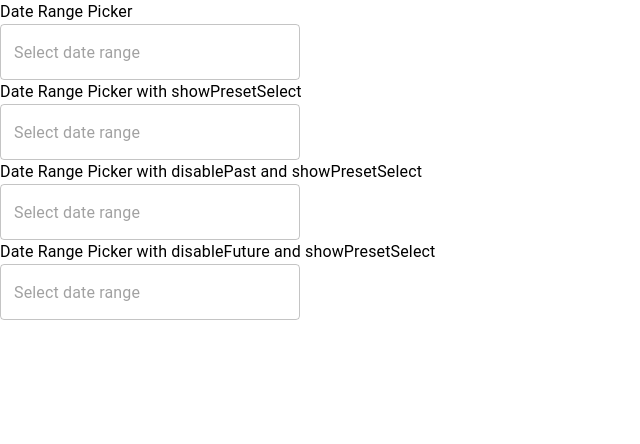
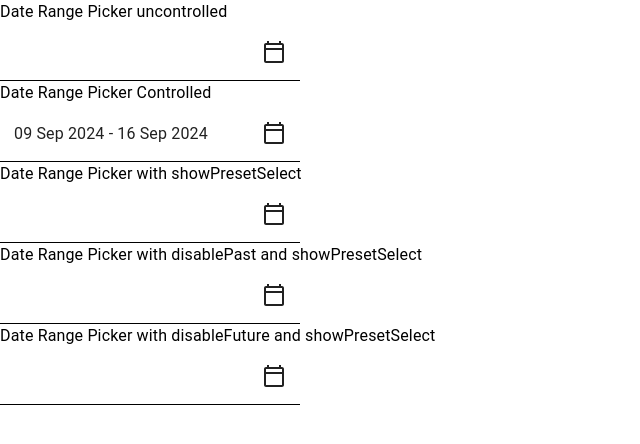
Before and after one commit to Vlasanya/DateRangeCalendar, a React (Create React App) app: page / in a window 1280 px wide. Shown: the top 444 px of the page, without its empty margins (0-640 px from the left). Built offline with nearby package versions, Linux system fonts and the light colour scheme.

Commit message:
add test

```diff
--- /dev/null
+++ b/jest.setup.js
@@ -0,0 +1,2 @@
+// jest.setup.js
+import '@testing-library/jest-dom';
--- a/src/App.tsx
+++ b/src/App.tsx
@@ -1,20 +1,35 @@
-import React from 'react';
-import { LocalizationProvider } from '@mui/x-date-pickers/LocalizationProvider';
-import { AdapterMoment } from '@mui/x-date-pickers/AdapterMoment';
-import DateRangeInput from './components/dateRangeInput';
-import { Typography } from '@mui/material';
+import React, { useState } from "react";
+import { LocalizationProvider } from "@mui/x-date-pickers/LocalizationProvider";
+import { AdapterMoment } from "@mui/x-date-pickers/AdapterMoment";
+import DateRangeInput from "./components/dateRangeInput";
+import { Typography } from "@mui/material";
+import moment, { Moment } from "moment";
 
 function App() {
+  const [selectedDates, setSelectedDates] = useState<
+    [Moment | null, Moment | null]
+  >([moment(), moment().add(7, "days")]);
+
   return (
     <LocalizationProvider dateAdapter={AdapterMoment}>
       <div>
-        <Typography>Date Range Picker</Typography>
+        <Typography>Date Range Picker uncontrolled</Typography>
         <DateRangeInput />
+
+        <Typography>Date Range Picker Controlled</Typography>
+        <DateRangeInput value={selectedDates} onChange={setSelectedDates} />
+
         <Typography>Date Range Picker with showPresetSelect</Typography>
         <DateRangeInput showPresetSelect />
-        <Typography>Date Range Picker with disablePast and showPresetSelect</Typography>
-        <DateRangeInput showPresetSelect disablePast/>
-        <Typography>Date Range Picker with disableFuture and showPresetSelect</Typography>
+
+        <Typography>
+          Date Range Picker with disablePast and showPresetSelect
+        </Typography>
+        <DateRangeInput showPresetSelect disablePast />
+
+        <Typography>
+          Date Range Picker with disableFuture and showPresetSelect
+        </Typography>
         <DateRangeInput showPresetSelect disableFuture />
       </div>
     </LocalizationProvider>
--- a/src/components/dateRangeCalendar.tsx
+++ b/src/components/customDateRangeCalendar.tsx
@@ -1,7 +1,7 @@
 import * as React from 'react';
 import { Box, Typography } from '@mui/material';
 import moment, { Moment } from 'moment';
-import PickersRangeCalendarHeader from './header';
+import PickersRangeCalendarHeader from './pickersRangeCalendarHeader';
 import DayCalendarForRange from './DayCalendarForRange';
 
 interface CustomDateRangeCalendarProps {
--- a/src/components/dateRangeInput.tsx
+++ b/src/components/dateRangeInput.tsx
@@ -3,47 +3,63 @@ import {
   Box,
   Button,
   TextField,
-  Dialog,
+  Popover,
   DialogActions,
   DialogContent,
 } from "@mui/material";
 import moment, { Moment } from "moment";
-import CustomDateRangeCalendar from "./dateRangeCalendar";
+import CalendarTodayOutlinedIcon from '@mui/icons-material/CalendarTodayOutlined';
+import CustomDateRangeCalendar from "./customDateRangeCalendar";
 import PresetSelect from "./presetSelect";
 
 interface DateRangeInputProps {
+  value?: [Moment | null, Moment | null];
+  onChange?: (newRange: [Moment | null, Moment | null]) => void;
   showPresetSelect?: boolean;
   disableFuture?: boolean;
   disablePast?: boolean;
 }
 
 const DateRangeInput: React.FC<DateRangeInputProps> = ({
+  value,
+  onChange,
   showPresetSelect,
   disableFuture = false,
   disablePast = false,
 }) => {
-  const [open, setOpen] = React.useState(false);
-  const [selectedDates, setSelectedDates] = React.useState<[Moment | null, Moment | null]>([null, null]);
-  const [tempSelectedDates, setTempSelectedDates] = React.useState<[Moment | null, Moment | null]>([null, null]);
+  const isControlled = value !== undefined && onChange !== undefined;
 
-  const handleOpen = () => {
-    setTempSelectedDates(selectedDates);
-    setOpen(true);
+  const [anchorEl, setAnchorEl] = React.useState<null | HTMLElement>(null);
+  const [selectedDates, setSelectedDates] = React.useState<[Moment | null, Moment | null]>(
+    isControlled ? [null, null] : value || [null, null]
+  );
+
+  const [tempSelectedDates, setTempSelectedDates] = React.useState<[Moment | null, Moment | null]>(
+    isControlled ? value || [null, null] : selectedDates
+  );
+
+  const handleOpen = (event: React.MouseEvent<HTMLElement>) => {
+    setAnchorEl(event.currentTarget);
+    setTempSelectedDates(isControlled ? value || [null, null] : selectedDates);
   };
 
   const handleClose = () => {
-    setOpen(false);
+    setAnchorEl(null);
   };
 
   const handleApply = () => {
-    setSelectedDates(tempSelectedDates);
-    setOpen(false);
+    if (isControlled && onChange) {
+      onChange(tempSelectedDates);
+    } else {
+      setSelectedDates(tempSelectedDates);
+    }
+    setAnchorEl(null);
   };
 
   const handleCancel = () => {
     setTempSelectedDates([null, null]);
-    setSelectedDates([null, null]);
-    setOpen(false);
+    if (!isControlled) setSelectedDates([null, null]);
+    setAnchorEl(null);
   };
 
   const handleDateChange = (newRange: [Moment | null, Moment | null]) => {
@@ -55,8 +71,8 @@ const DateRangeInput: React.FC<DateRangeInputProps> = ({
   };
 
   const formattedDateRange =
-    selectedDates[0] && selectedDates[1]
-      ? `${selectedDates[0].format("DD MMM YYYY")} - ${selectedDates[1].format("DD MMM YYYY")}`
+    (isControlled ? value : selectedDates)[0] && (isControlled ? value : selectedDates)[1]
+      ? `${(isControlled ? value : selectedDates)[0]?.format("DD MMM YYYY")} - ${(isControlled ? value : selectedDates)[1]?.format("DD MMM YYYY")}`
       : "";
 
   const isApplyDisabled = !(tempSelectedDates[0] && tempSelectedDates[1]);
@@ -65,13 +81,39 @@ const DateRangeInput: React.FC<DateRangeInputProps> = ({
     <Box>
       <TextField
         value={formattedDateRange}
-        placeholder="Select date range"
         onClick={handleOpen}
-        InputProps={{ readOnly: true }}
-        sx={{ minWidth: 300 }}
+        InputProps={{
+          readOnly: true,
+          classes: {
+            notchedOutline: 'notchedOutline'
+          },
+          endAdornment: <CalendarTodayOutlinedIcon />,
+        }}
+        sx={{
+          minWidth: 300,
+          "& .MuiOutlinedInput-notchedOutline": {
+            border: "none",
+          },
+          "&:hover .MuiOutlinedInput-notchedOutline": {
+            border: "none",
+          },
+          "&.Mui-focused .MuiOutlinedInput-notchedOutline": {
+            border: "none",
+          },
+          borderBottom: "1px solid",
+          borderRadius: 0,
+        }}
       />
 
-      <Dialog open={open} onClose={handleClose} fullWidth maxWidth="md">
+      <Popover
+        open={Boolean(anchorEl)}
+        anchorEl={anchorEl}
+        onClose={handleClose}
+        anchorOrigin={{
+          vertical: 'bottom',
+          horizontal: 'left',
+        }}
+      >
         <DialogContent>
           <Box display="flex">
             <CustomDateRangeCalendar
@@ -104,7 +146,7 @@ const DateRangeInput: React.FC<DateRangeInputProps> = ({
             Apply
           </Button>
         </DialogActions>
-      </Dialog>
+      </Popover>
     </Box>
   );
 };
--- a/tsconfig.json
+++ b/tsconfig.json
@@ -10,7 +10,8 @@
     "baseUrl": "./src",
     "moduleResolution": "node",
     "resolveJsonModule": true,
-    "isolatedModules": true
+    "isolatedModules": true,
+    "types": ["jest", "node"]
   },
   "include": ["src"],
   "exclude": ["node_modules"]
```
Also changed, not shown: package.json (+7 -2 lines), src/components/singleCalendar.tsx (deleted, +0 -101 lines), src/components/pickersRangeCalendarHeader.tsx (renamed from src/components/header.tsx), 2 other files (tests, documents, lock files or other folders).
